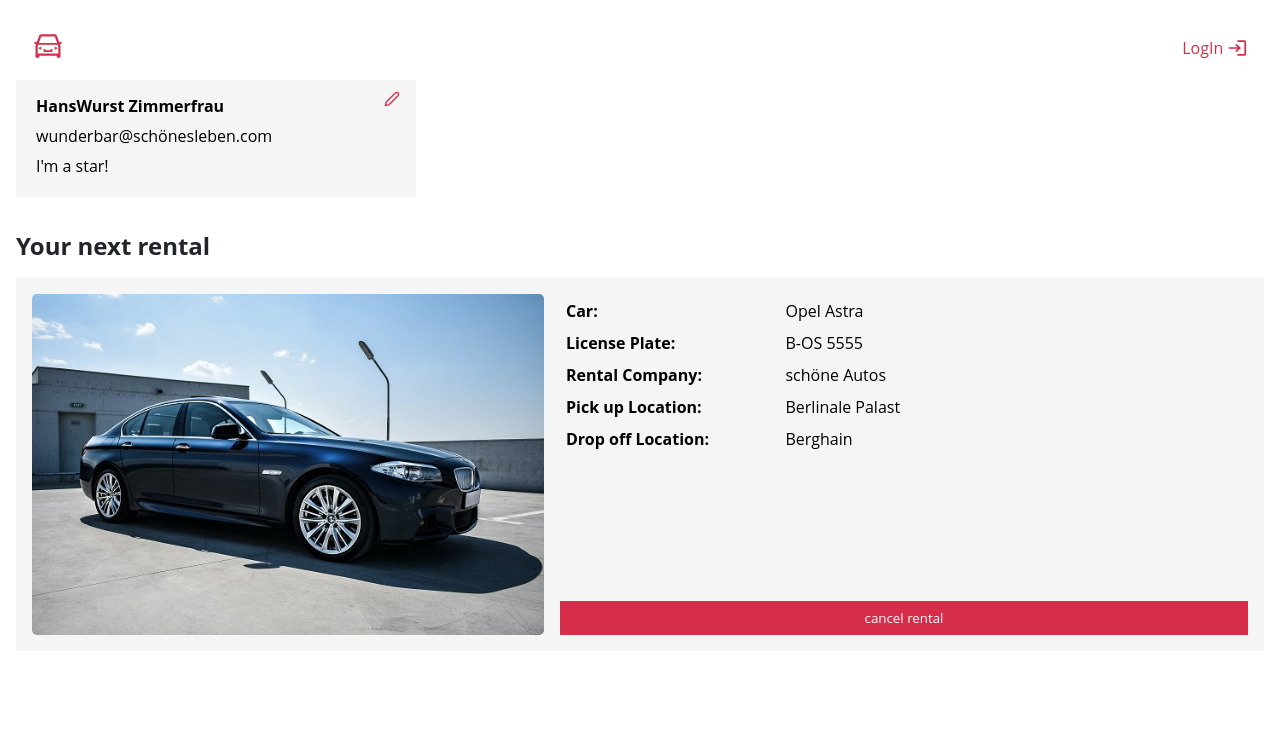
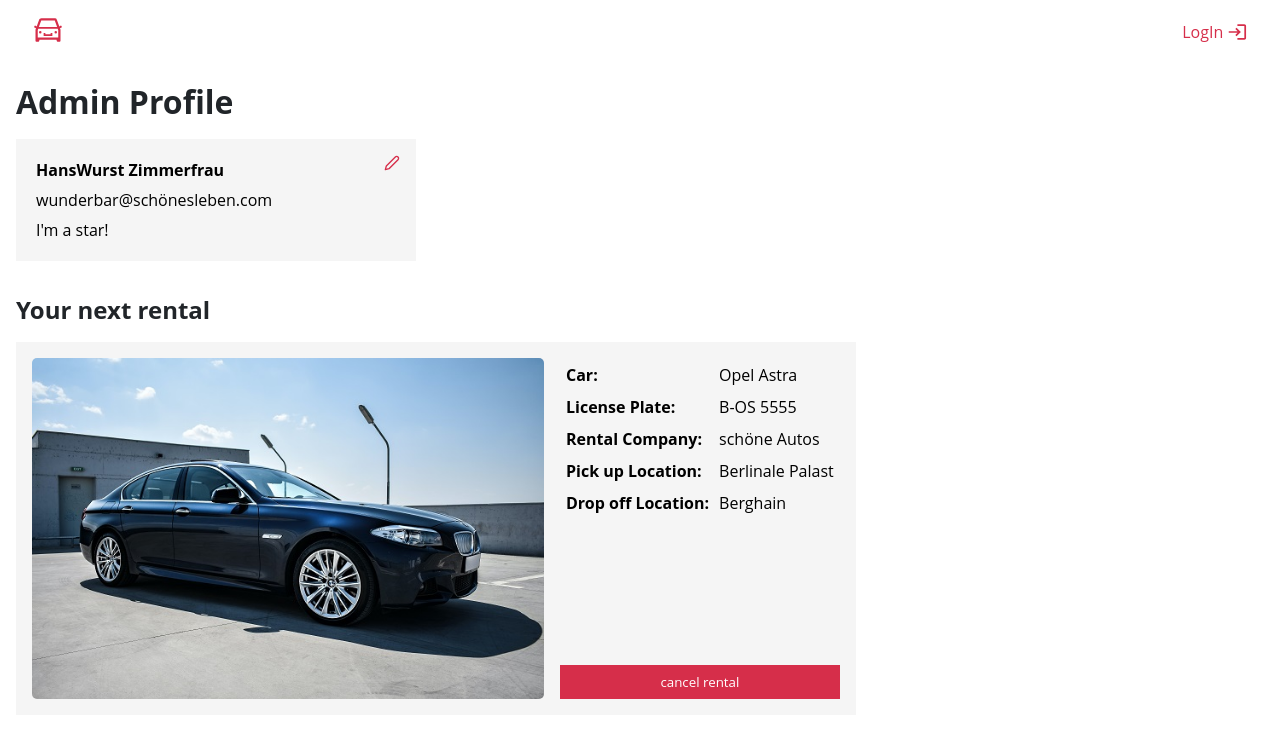
Before and after one commit to nevinalisheva/Berlinale-FMA, a Next.js app: page /user/1 in a window 1280 px wide. Shown: the top 738 px of the page. Built offline with nearby package versions, Linux system fonts and the light colour scheme; no server answers.

Commit message:
fix navigation postion & page position

```diff
--- a/components/navigation/navigation.module.css
+++ b/components/navigation/navigation.module.css
@@ -1,18 +1,16 @@
 .container {
   position: fixed;
+  top: 0;
   width: 100vw;
   background-color: var(--background);
-  backdrop-filter: blur(10px);
   z-index: 5;
 }
-
 .nav {
   display: flex;
   justify-content: space-between;
   position: relative;
   overflow-x: hidden;
 }
-
 .menu {
   display: flex;
   justify-content: space-between;
--- a/pages/user/UserProfile.module.css
+++ b/pages/user/UserProfile.module.css
@@ -1,4 +1,6 @@
 .container {
+  position: absolute;
+  top: 4rem;
   margin: 1rem;
 }
 .container h1 {
```
